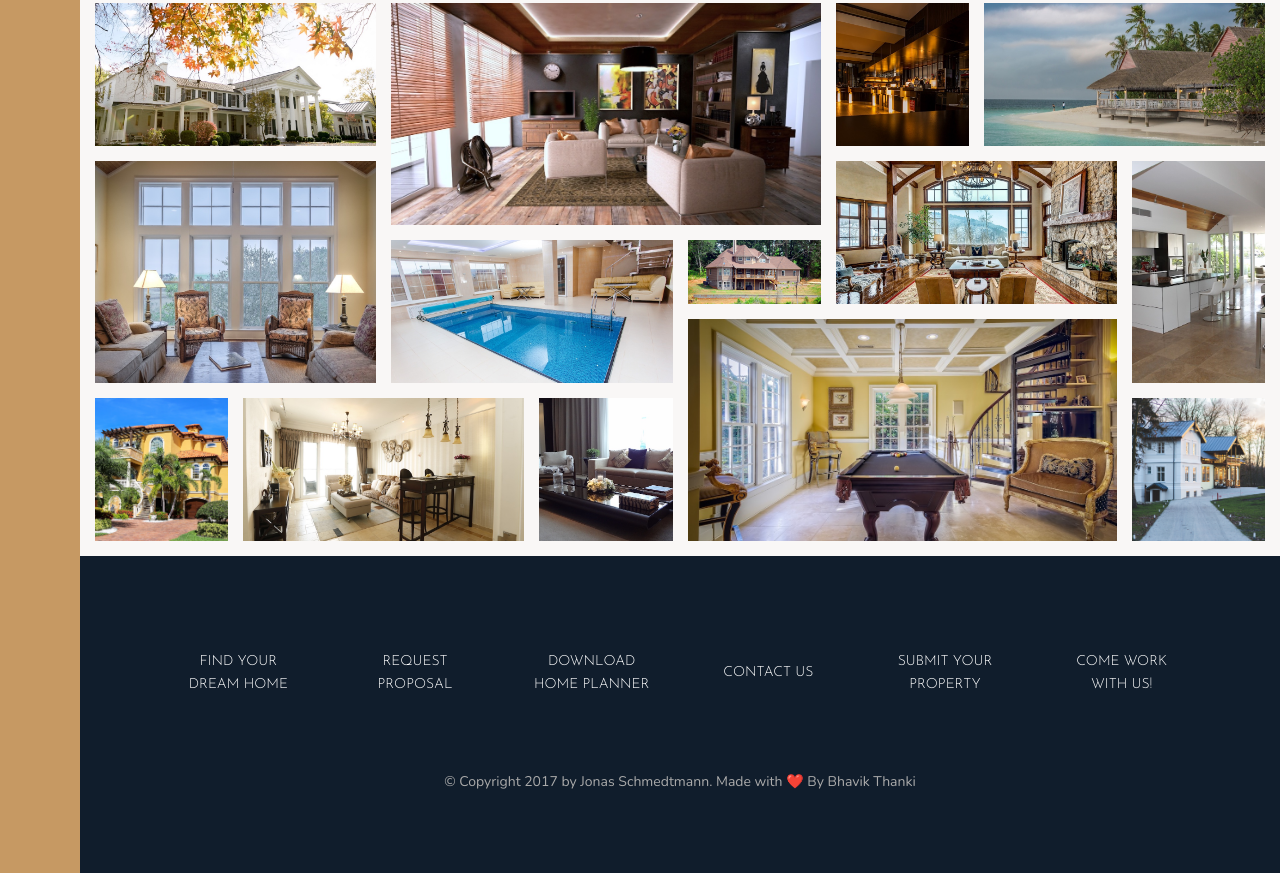
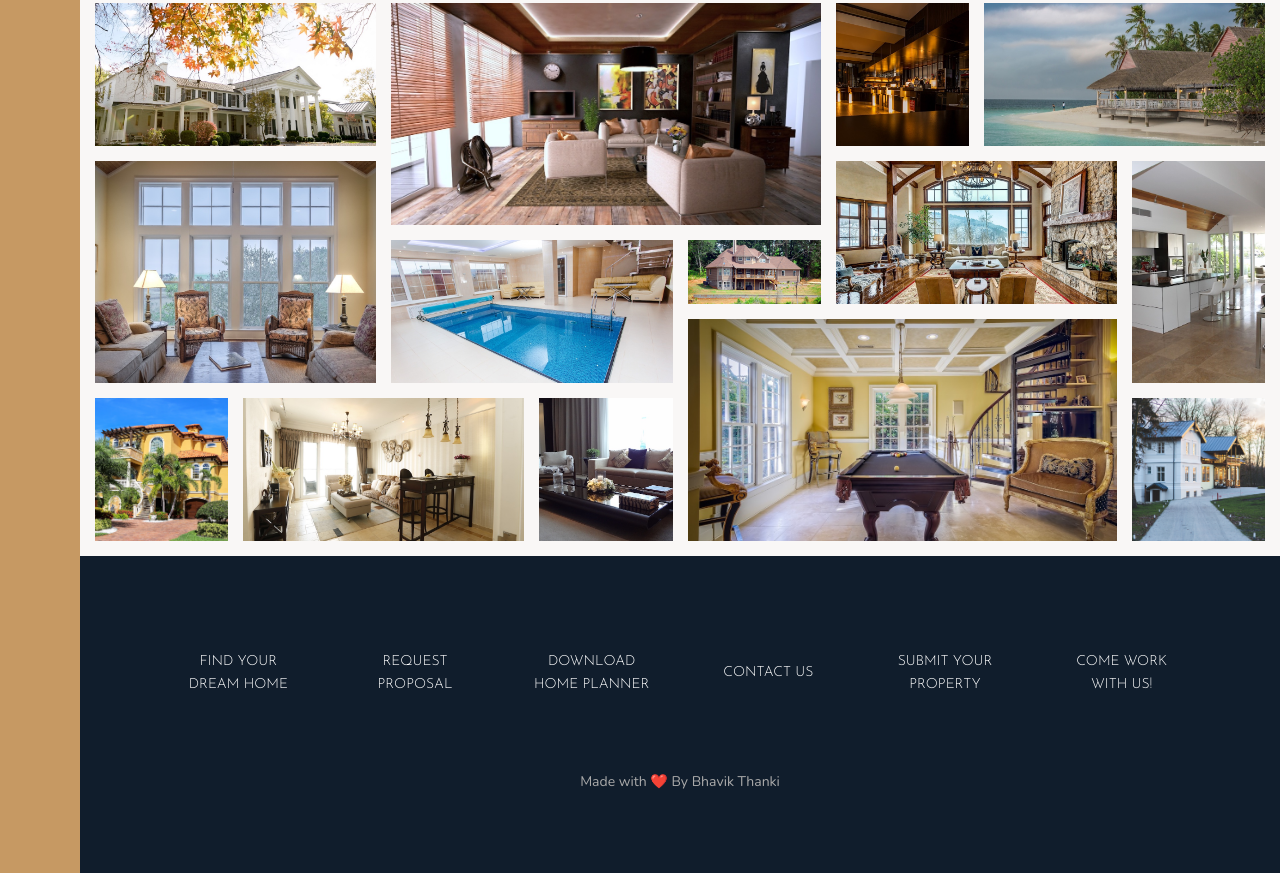
Before and after one commit to bhaviikk/Nexter-WEB, a website: page index.html in a window 1280 px wide. Shown: the part 3084-3957 px from the top of the page. Drawn offline with nearby package versions, Linux system fonts and the light colour scheme.

Commit message:
deploy changes

```diff
--- a/index.html
+++ b/index.html
@@ -348,7 +348,7 @@
                     <li class="nav__item"><a href="#" class="nav__link">Come work with us!</a></li>
             </ul>
             <p class="copyright">
-                &copy; Copyright 2017 by Jonas Schmedtmann. Made with ❤️ By Bhavik Thanki
+                Made with ❤️ By Bhavik Thanki
             </p>
         </footer>
     </body>
```
